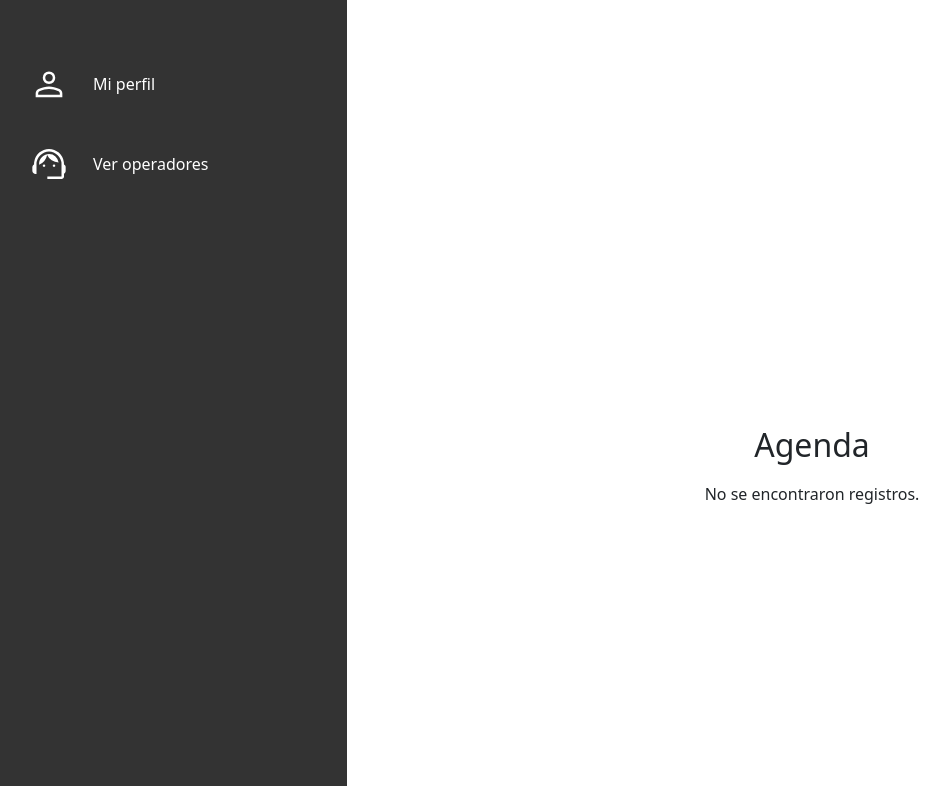
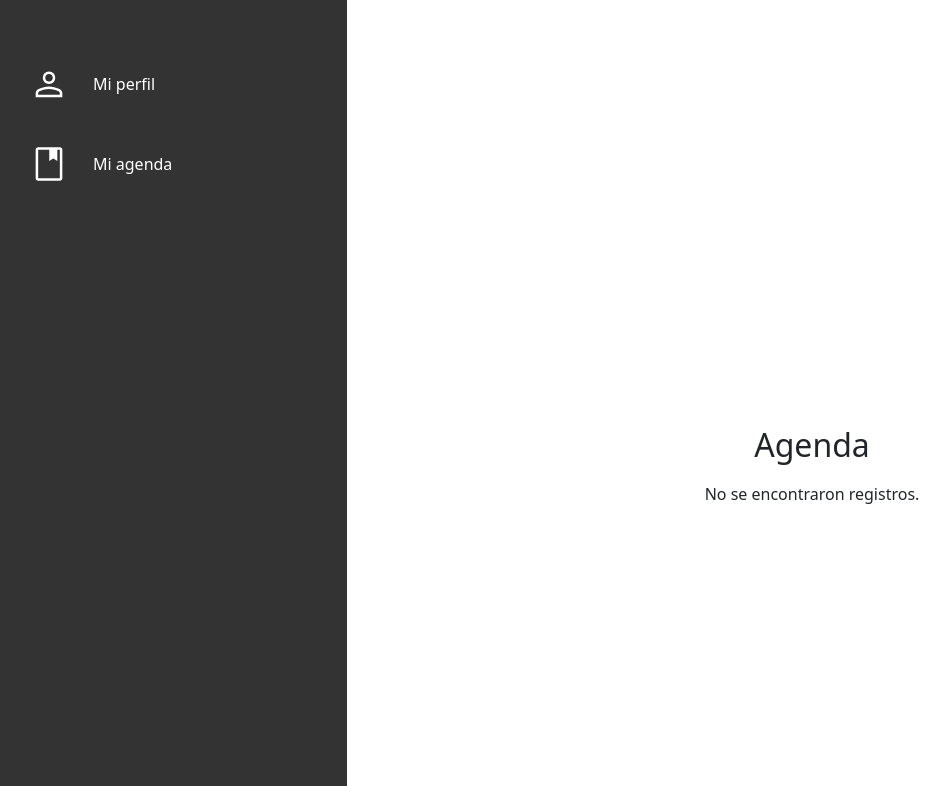
Before and after one commit to sjlozano77/peluquearte, a PHP site: page /pages/peluqueros/mi_agenda.php in a window 1280 px wide. Shown: the part 64-850 px from the top of the page, without its empty margins (3-953 px from the left). Run offline with PHP 8.4, Linux system fonts and the light colour scheme; a user stored in the database is signed in; data comes from the database, SQL or seed files in the repository; data that the repository does not hold is empty; some libraries are stand-ins or nearby versions.

Commit message:
Agrega ícono de agenda a la opción mi agenda de la sección peluqueros

```diff
--- a/pages/peluqueros/mi_agenda.php
+++ b/pages/peluqueros/mi_agenda.php
@@ -101,7 +101,7 @@
     <nav class="menu" id="menu">
         <ul class="menu__list">
             <li class="menu__item"><a class="menu__link" href="mi_perfil.php"><svg class="menu__icon" xmlns="http://www.w3.org/2000/svg" fill="#FFFFFF" height="40" viewBox="0 -960 960 960" width="40"><path d="M480-481q-66 0-108-42t-42-108q0-66 42-108t108-42q66 0 108 42t42 108q0 66-42 108t-108 42ZM160-160v-94q0-38 19-65t49-41q67-30 128.5-45T480-420q62 0 123 15.5t127.921 44.694q31.301 14.126 50.19 40.966Q800-292 800-254v94H160Zm60-60h520v-34q0-16-9.5-30.5T707-306q-64-31-117-42.5T480-360q-57 0-111 11.5T252-306q-14 7-23 21.5t-9 30.5v34Zm260-321q39 0 64.5-25.5T570-631q0-39-25.5-64.5T480-721q-39 0-64.5 25.5T390-631q0 39 25.5 64.5T480-541Zm0-90Zm0 411Z"/></svg>Mi perfil</a></li>
-            <li class="menu__item"><a class="menu__link" href="mi_agenda.php"><svg class="menu__icon" xmlns="http://www.w3.org/2000/svg" fill="#FFFFFF" height="40" viewBox="0 -960 960 960" width="40"><path d="M440-120v-60h340v-304q0-58-25-111.5T688-690q-42-41-96-65.5T480-780q-58 0-112 24.5T272-690q-42 41-67 94.5T180-484v244h-20q-33 0-56.5-23.5T80-320v-80q0-23 11-40.5t29-28.5l3-53q9-73 41.5-132t81-100q48.5-41 109-63.5T480-840q66 0 126.5 22.5t108.5 64q48 41.5 80.5 100T837-523l3 52q18 9 29 26.5t11 38.5v92q0 22-11 39t-29 26v69q0 24.75-17.625 42.375T780-120H440Zm-80-290q-12 0-21-9t-9-21.5q0-12.5 9-21t21.5-8.5q12.5 0 21 8.625T390-440q0 12-8.625 21T360-410Zm240 0q-12 0-21-9t-9-21.5q0-12.5 9-21t21.5-8.5q12.5 0 21 8.625T630-440q0 12-8.625 21T600-410Zm-359-52q-4-59 16.5-107t55-81.5Q347-684 392-702t90-18q91 0 153 57.5T711-519q-94-1-165.5-50.5T435-698q-16 81-67.5 143.5T241-462Z"/></svg>Ver operadores</a></li>
+            <li class="menu__item"><a class="menu__link" href="mi_agenda.php"><svg class="menu__icon" xmlns="http://www.w3.org/2000/svg" fill="#FFFFFF" height="40" viewBox="0 -960 960 960" width="40"><path d="M220-80q-24 0-42-18t-18-42v-680q0-24 18-42t42-18h520q24 0 42 18t18 42v680q0 24-18 42t-42 18H220Zm0-60h520v-680h-60v266l-97-56-97 56v-266H220v680Zm0 0v-680 680Zm266-414 97-56 97 56-97-56-97 56Z"/></svg>Mi agenda</a></li>
         </ul>
     </nav>
     <main class="main">
--- a/pages/peluqueros/mi_perfil.php
+++ b/pages/peluqueros/mi_perfil.php
@@ -89,7 +89,7 @@
     <nav class="menu" id="menu">
         <ul class="menu__list">
             <li class="menu__item"><a class="menu__link" href="mi_perfil.php"><svg class="menu__icon" xmlns="http://www.w3.org/2000/svg" fill="#FFFFFF" height="40" viewBox="0 -960 960 960" width="40"><path d="M480-481q-66 0-108-42t-42-108q0-66 42-108t108-42q66 0 108 42t42 108q0 66-42 108t-108 42ZM160-160v-94q0-38 19-65t49-41q67-30 128.5-45T480-420q62 0 123 15.5t127.921 44.694q31.301 14.126 50.19 40.966Q800-292 800-254v94H160Zm60-60h520v-34q0-16-9.5-30.5T707-306q-64-31-117-42.5T480-360q-57 0-111 11.5T252-306q-14 7-23 21.5t-9 30.5v34Zm260-321q39 0 64.5-25.5T570-631q0-39-25.5-64.5T480-721q-39 0-64.5 25.5T390-631q0 39 25.5 64.5T480-541Zm0-90Zm0 411Z"/></svg>Mi perfil</a></li>
-            <li class="menu__item"><a class="menu__link" href="mi_agenda.php"><svg class="menu__icon" xmlns="http://www.w3.org/2000/svg" fill="#FFFFFF" height="40" viewBox="0 -960 960 960" width="40"><path d="M440-120v-60h340v-304q0-58-25-111.5T688-690q-42-41-96-65.5T480-780q-58 0-112 24.5T272-690q-42 41-67 94.5T180-484v244h-20q-33 0-56.5-23.5T80-320v-80q0-23 11-40.5t29-28.5l3-53q9-73 41.5-132t81-100q48.5-41 109-63.5T480-840q66 0 126.5 22.5t108.5 64q48 41.5 80.5 100T837-523l3 52q18 9 29 26.5t11 38.5v92q0 22-11 39t-29 26v69q0 24.75-17.625 42.375T780-120H440Zm-80-290q-12 0-21-9t-9-21.5q0-12.5 9-21t21.5-8.5q12.5 0 21 8.625T390-440q0 12-8.625 21T360-410Zm240 0q-12 0-21-9t-9-21.5q0-12.5 9-21t21.5-8.5q12.5 0 21 8.625T630-440q0 12-8.625 21T600-410Zm-359-52q-4-59 16.5-107t55-81.5Q347-684 392-702t90-18q91 0 153 57.5T711-519q-94-1-165.5-50.5T435-698q-16 81-67.5 143.5T241-462Z"/></svg>Ver operadores</a></li>
+            <li class="menu__item"><a class="menu__link" href="mi_agenda.php"><svg class="menu__icon" xmlns="http://www.w3.org/2000/svg" fill="#FFFFFF" height="40" viewBox="0 -960 960 960" width="40"><path d="M220-80q-24 0-42-18t-18-42v-680q0-24 18-42t42-18h520q24 0 42 18t18 42v680q0 24-18 42t-42 18H220Zm0-60h520v-680h-60v266l-97-56-97 56v-266H220v680Zm0 0v-680 680Zm266-414 97-56 97 56-97-56-97 56Z"/></svg>Mi agenda</a></li>
         </ul>
     </nav>
     <main class="main">
```
Also changed, not shown: assets/iconos/libreta.svg (added), assets/imagenes/user.svg (deleted).
